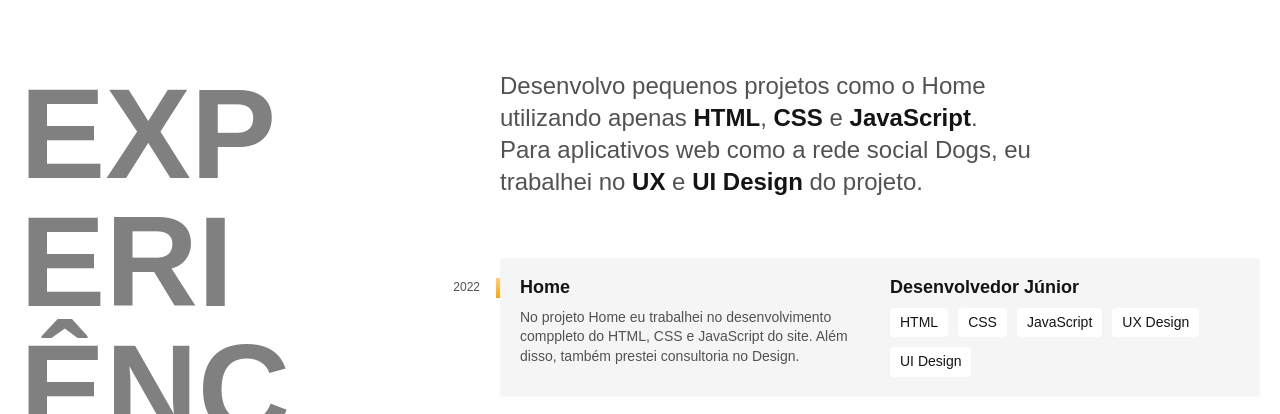
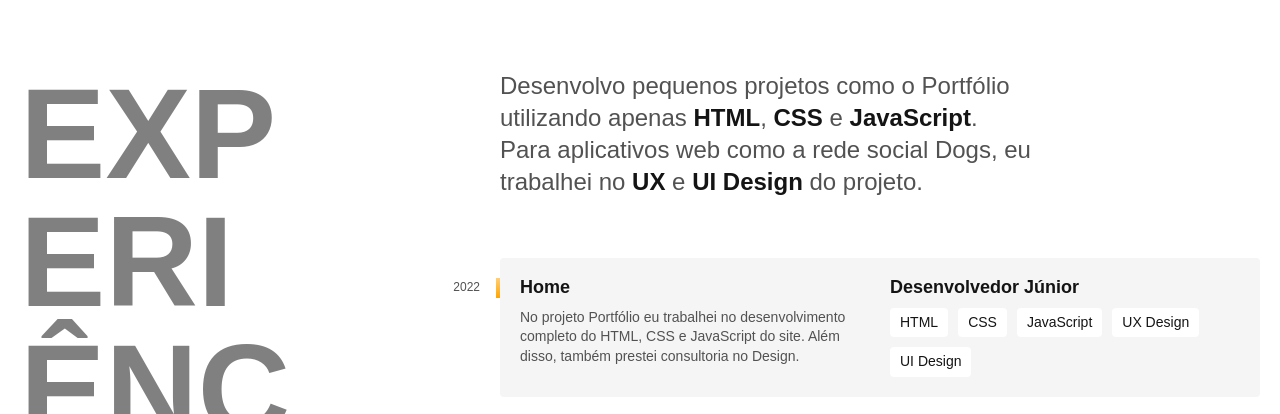
Before and after one commit to HeloManfrin/HeloManfrin.github.io, a plain HTML site: page index.html in a window 1280 px wide. Shown: the part 383-797 px from the top of the page. Drawn offline with Linux system fonts and the light colour scheme.

Commit message:
troca do nome do projeto

```diff
--- a/index.html
+++ b/index.html
@@ -33,13 +33,13 @@
   <section class="experiencia" id="Experiencia" aria-label="Experiência">
     <h2 class="subtitulo">Experiência</h2>
     <div>
-      <p class="experiencia-texto">Desenvolvo pequenos projetos como o Home utilizando apenas <strong>HTML</strong>, <strong>CSS</strong> e <strong>JavaScript</strong>. Para aplicativos web como a rede social Dogs, eu trabalhei no <strong>UX</strong> e <strong>UI Design</strong> do projeto.</p>
+      <p class="experiencia-texto">Desenvolvo pequenos projetos como o Portfólio utilizando apenas <strong>HTML</strong>, <strong>CSS</strong> e <strong>JavaScript</strong>. Para aplicativos web como a rede social Dogs, eu trabalhei no <strong>UX</strong> e <strong>UI Design</strong> do projeto.</p>
 
       <div class="empresa">
         <span class="empresa-ano">2022</span>
         <h3 class="empresa-titulo">Home</h3>
         <span class="empresa-titulo">Desenvolvedor Júnior</span>
-        <p class="empresa-texto">No projeto Home eu trabalhei no desenvolvimento comppleto do HTML, CSS e JavaScript do site. Além disso, também prestei consultoria no Design.</p>
+        <p class="empresa-texto">No projeto Portfólio eu trabalhei no desenvolvimento completo do HTML, CSS e JavaScript do site. Além disso, também prestei consultoria no Design.</p>
         <ul class="empresa-habilidades">
           <li>HTML</li>
           <li>CSS</li>
```
